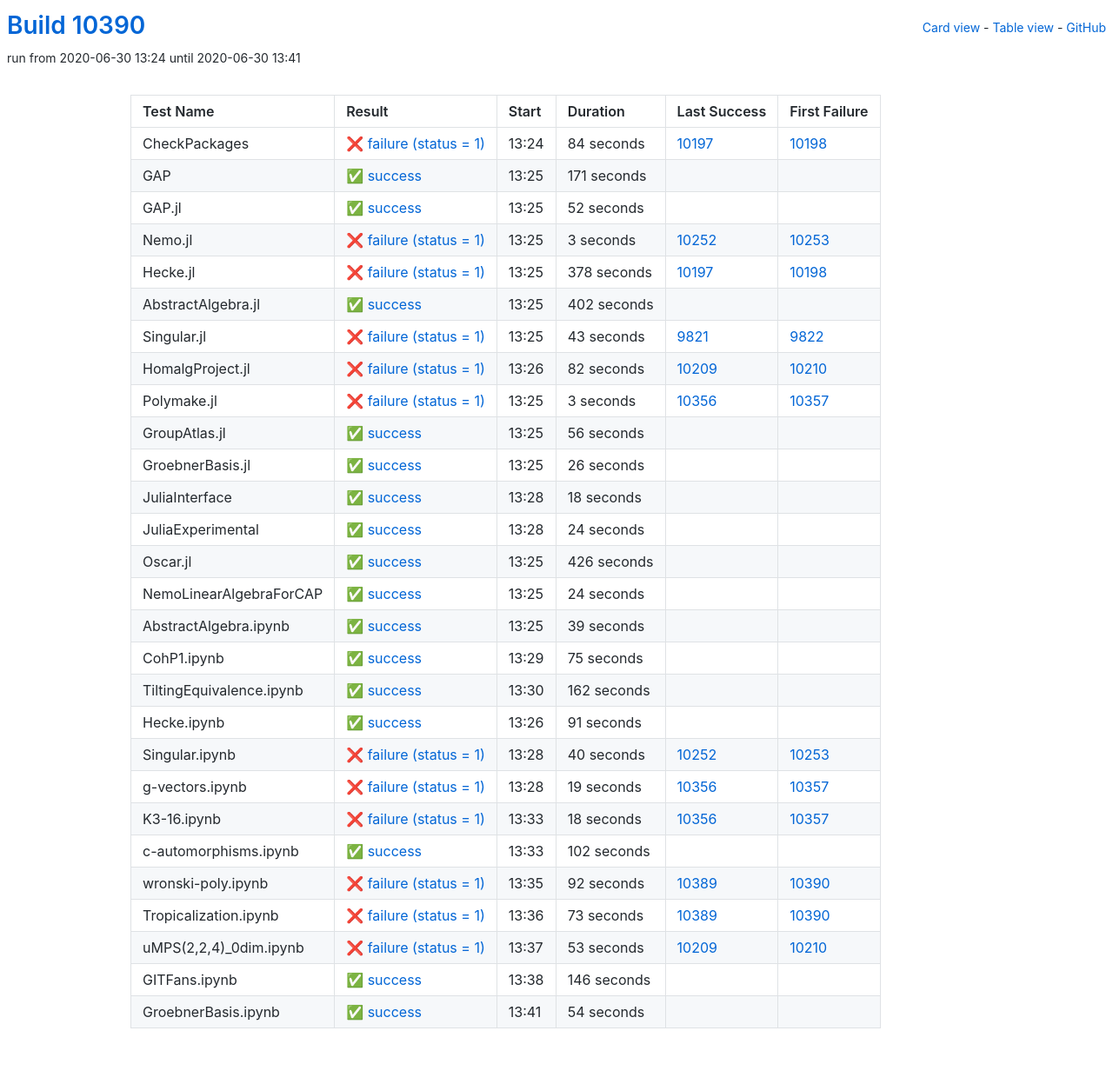
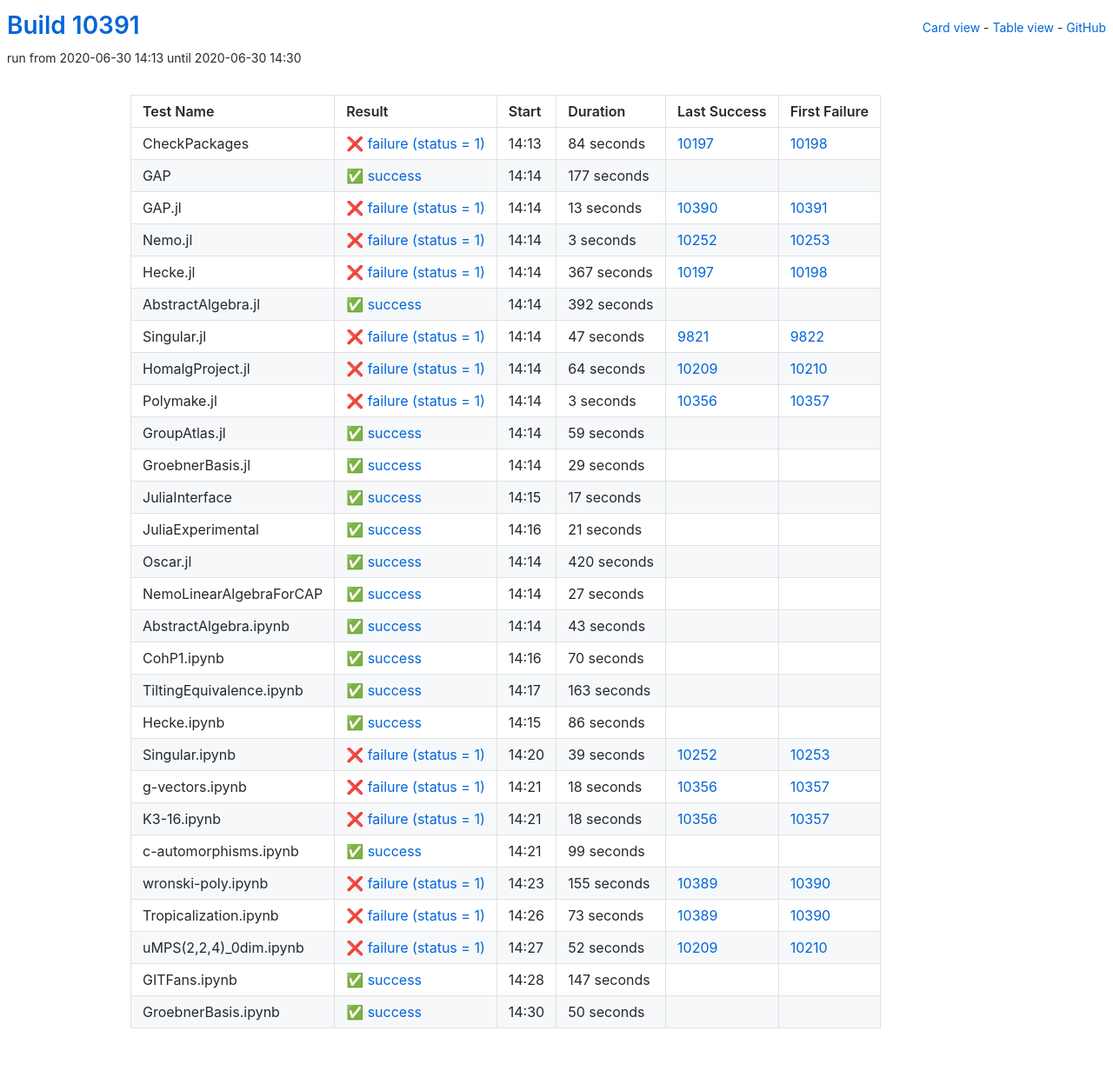
Before and after one commit to oscar-system/oscar-ci-status, a Jekyll site: the page built from table.html, in a window 1280 px wide. Shown: the whole page at 87% size. Built offline with Jekyll 4.4.1, drawn with Linux system fonts in a browser that asks for light colours.

Commit message:
Build #10391

```diff
--- a/_data/ci.yml
+++ b/_data/ci.yml
@@ -1,6 +1,6 @@
 ---
-build: 10390
-build_url: https://oscarci.mathematik.uni-kl.de/job/oscar/10390/
+build: 10391
+build_url: https://oscarci.mathematik.uni-kl.de/job/oscar/10391/
 job: oscar
 organization: oscar-system
 repo: oscar-ci-status
@@ -8,8 +8,8 @@
 tests:
 - name: CheckPackages
   id: checkpackages
-  log: https://oscarci.mathematik.uni-kl.de/job/oscar/10390/artifact/logs/build-10390/CheckPackages.log
-  start: 2020-06-30 13:24
+  log: https://oscarci.mathematik.uni-kl.de/job/oscar/10391/artifact/logs/build-10391/CheckPackages.log
+  start: 2020-06-30 14:13
   success: false
   exitcode: 1
   status: failure
@@ -20,32 +20,32 @@
   first_failure_url: https://oscarci.mathematik.uni-kl.de/job/oscar/10198/
 - name: GAP
   id: gap
-  log: https://oscarci.mathematik.uni-kl.de/job/oscar/10390/artifact/logs/build-10390/GAP.log
-  start: 2020-06-30 13:25
+  log: https://oscarci.mathematik.uni-kl.de/job/oscar/10391/artifact/logs/build-10391/GAP.log
+  start: 2020-06-30 14:14
   success: true
   exitcode: 0
   status: success
-  duration: 171
+  duration: 177
   last_success: false
   last_success_url:
   first_failure: false
   first_failure_url:
 - name: GAP.jl
   id: gap-jl
-  log: https://oscarci.mathematik.uni-kl.de/job/oscar/10390/artifact/logs/build-10390/GAP.jl.log
-  start: 2020-06-30 13:25
-  success: true
-  exitcode: 0
-  status: success
-  duration: 52
-  last_success: false
-  last_success_url:
-  first_failure: false
-  first_failure_url:
+  log: https://oscarci.mathematik.uni-kl.de/job/oscar/10391/artifact/logs/build-10391/GAP.jl.log
+  start: 2020-06-30 14:14
+  success: false
+  exitcode: 1
+  status: failure
+  duration: 13
+  last_success: 10390
+  last_success_url: https://oscarci.mathematik.uni-kl.de/job/oscar/10390/
+  first_failure: 10391
+  first_failure_url: https://oscarci.mathematik.uni-kl.de/job/oscar/10391/
 - name: Nemo.jl
   id: nemo-jl
-  log: https://oscarci.mathematik.uni-kl.de/job/oscar/10390/artifact/logs/build-10390/Nemo.jl.log
-  start: 2020-06-30 13:25
+  log: https://oscarci.mathematik.uni-kl.de/job/oscar/10391/artifact/logs/build-10391/Nemo.jl.log
+  start: 2020-06-30 14:14
   success: false
   exitcode: 1
   status: failure
@@ -56,56 +56,56 @@
   first_failure_url: https://oscarci.mathematik.uni-kl.de/job/oscar/10253/
 - name: Hecke.jl
   id: hecke-jl
-  log: https://oscarci.mathematik.uni-kl.de/job/oscar/10390/artifact/logs/build-10390/Hecke.jl.log
-  start: 2020-06-30 13:25
+  log: https://oscarci.mathematik.uni-kl.de/job/oscar/10391/artifact/logs/build-10391/Hecke.jl.log
+  start: 2020-06-30 14:14
   success: false
   exitcode: 1
   status: failure
-  duration: 378
+  duration: 367
   last_success: 10197
   last_success_url: https://oscarci.mathematik.uni-kl.de/job/oscar/10197/
   first_failure: 10198
   first_failure_url: https://oscarci.mathematik.uni-kl.de/job/oscar/10198/
 - name: AbstractAlgebra.jl
   id: abstractalgebra-jl
-  log: https://oscarci.mathematik.uni-kl.de/job/oscar/10390/artifact/logs/build-10390/AbstractAlgebra.jl.log
-  start: 2020-06-30 13:25
+  log: https://oscarci.mathematik.uni-kl.de/job/oscar/10391/artifact/logs/build-10391/AbstractAlgebra.jl.log
+  start: 2020-06-30 14:14
   success: true
   exitcode: 0
   status: success
-  duration: 402
+  duration: 392
   last_success: false
   last_success_url:
   first_failure: false
   first_failure_url:
 - name: Singular.jl
   id: singular-jl
-  log: https://oscarci.mathematik.uni-kl.de/job/oscar/10390/artifact/logs/build-10390/Singular.jl.log
-  start: 2020-06-30 13:25
+  log: https://oscarci.mathematik.uni-kl.de/job/oscar/10391/artifact/logs/build-10391/Singular.jl.log
+  start: 2020-06-30 14:14
   success: false
   exitcode: 1
   status: failure
-  duration: 43
+  duration: 47
   last_success: 9821
   last_success_url: https://oscarci.mathematik.uni-kl.de/job/oscar/9821/
   first_failure: 9822
   first_failure_url: https://oscarci.mathematik.uni-kl.de/job/oscar/9822/
 - name: HomalgProject.jl
   id: homalgproject-jl
-  log: https://oscarci.mathematik.uni-kl.de/job/oscar/10390/artifact/logs/build-10390/HomalgProject.jl.log
-  start: 2020-06-30 13:26
+  log: https://oscarci.mathematik.uni-kl.de/job/oscar/10391/artifact/logs/build-10391/HomalgProject.jl.log
+  start: 2020-06-30 14:14
   success: false
   exitcode: 1
   status: failure
-  duration: 82
+  duration: 64
   last_success: 10209
   last_success_url: https://oscarci.mathematik.uni-kl.de/job/oscar/10209/
   first_failure: 10210
   first_failure_url: https://oscarci.mathematik.uni-kl.de/job/oscar/10210/
 - name: Polymake.jl
   id: polymake-jl
-  log: https://oscarci.mathematik.uni-kl.de/job/oscar/10390/artifact/logs/build-10390/Polymake.jl.log
-  start: 2020-06-30 13:25
+  log: https://oscarci.mathematik.uni-kl.de/job/oscar/10391/artifact/logs/build-10391/Polymake.jl.log
+  start: 2020-06-30 14:14
   success: false
   exitcode: 1
   status: failure
@@ -116,152 +116,152 @@
   first_failure_url: https://oscarci.mathematik.uni-kl.de/job/oscar/10357/
 - name: GroupAtlas.jl
   id: groupatlas-jl
-  log: https://oscarci.mathematik.uni-kl.de/job/oscar/10390/artifact/logs/build-10390/GroupAtlas.jl.log
-  start: 2020-06-30 13:25
+  log: https://oscarci.mathematik.uni-kl.de/job/oscar/10391/artifact/logs/build-10391/GroupAtlas.jl.log
+  start: 2020-06-30 14:14
   success: true
   exitcode: 0
   status: success
-  duration: 56
+  duration: 59
   last_success: false
   last_success_url:
   first_failure: false
   first_failure_url:
 - name: GroebnerBasis.jl
   id: groebnerbasis-jl
-  log: https://oscarci.mathematik.uni-kl.de/job/oscar/10390/artifact/logs/build-10390/GroebnerBasis.jl.log
-  start: 2020-06-30 13:25
+  log: https://oscarci.mathematik.uni-kl.de/job/oscar/10391/artifact/logs/build-10391/GroebnerBasis.jl.log
+  start: 2020-06-30 14:14
   success: true
   exitcode: 0
   status: success
-  duration: 26
+  duration: 29
   last_success: false
   last_success_url:
   first_failure: false
   first_failure_url:
 - name: JuliaInterface
   id: juliainterface
-  log: https://oscarci.mathematik.uni-kl.de/job/oscar/10390/artifact/logs/build-10390/JuliaInterface.log
-  start: 2020-06-30 13:28
+  log: https://oscarci.mathematik.uni-kl.de/job/oscar/10391/artifact/logs/build-10391/JuliaInterface.log
+  start: 2020-06-30 14:15
   success: true
   exitcode: 0
   status: success
-  duration: 18
+  duration: 17
   last_success: false
   last_success_url:
   first_failure: false
   first_failure_url:
 - name: JuliaExperimental
   id: juliaexperimental
-  log: https://oscarci.mathematik.uni-kl.de/job/oscar/10390/artifact/logs/build-10390/JuliaExperimental.log
-  start: 2020-06-30 13:28
+  log: https://oscarci.mathematik.uni-kl.de/job/oscar/10391/artifact/logs/build-10391/JuliaExperimental.log
+  start: 2020-06-30 14:16
   success: true
   exitcode: 0
   status: success
-  duration: 24
+  duration: 21
   last_success: false
   last_success_url:
   first_failure: false
   first_failure_url:
 - name: Oscar.jl
   id: oscar-jl
-  log: https://oscarci.mathematik.uni-kl.de/job/oscar/10390/artifact/logs/build-10390/Oscar.jl.log
-  start: 2020-06-30 13:25
+  log: https://oscarci.mathematik.uni-kl.de/job/oscar/10391/artifact/logs/build-10391/Oscar.jl.log
+  start: 2020-06-30 14:14
   success: true
   exitcode: 0
   status: success
-  duration: 426
+  duration: 420
   last_success: false
   last_success_url:
   first_failure: false
   first_failure_url:
 - name: NemoLinearAlgebraForCAP
   id: nemolinearalgebraforcap
-  log: https://oscarci.mathematik.uni-kl.de/job/oscar/10390/artifact/logs/build-10390/NemoLinearAlgebraForCAP.log
-  start: 2020-06-30 13:25
+  log: https://oscarci.mathematik.uni-kl.de/job/oscar/10391/artifact/logs/build-10391/NemoLinearAlgebraForCAP.log
+  start: 2020-06-30 14:14
   success: true
   exitcode: 0
   status: success
-  duration: 24
+  duration: 27
   last_success: false
   last_success_url:
   first_failure: false
   first_failure_url:
 - name: AbstractAlgebra.ipynb
   id: abstractalgebra-ipynb
-  log: https://oscarci.mathematik.uni-kl.de/job/oscar/10390/artifact/logs/build-10390/AbstractAlgebra.ipynb.log
-  start: 2020-06-30 13:25
+  log: https://oscarci.mathematik.uni-kl.de/job/oscar/10391/artifact/logs/build-10391/AbstractAlgebra.ipynb.log
+  start: 2020-06-30 14:14
   success: true
   exitcode: 0
   status: success
-  duration: 39
+  duration: 43
   last_success: false
   last_success_url:
   first_failure: false
   first_failure_url:
 - name: CohP1.ipynb
   id: cohp1-ipynb
-  log: https://oscarci.mathematik.uni-kl.de/job/oscar/10390/artifact/logs/build-10390/CohP1.ipynb.log
-  start: 2020-06-30 13:29
+  log: https://oscarci.mathematik.uni-kl.de/job/oscar/10391/artifact/logs/build-10391/CohP1.ipynb.log
+  start: 2020-06-30 14:16
   success: true
   exitcode: 0
   status: success
-  duration: 75
+  duration: 70
   last_success: false
   last_success_url:
   first_failure: false
   first_failure_url:
 - name: TiltingEquivalence.ipynb
   id: tiltingequivalence-ipynb
-  log: https://oscarci.mathematik.uni-kl.de/job/oscar/10390/artifact/logs/build-10390/TiltingEquivalence.ipynb.log
-  start: 2020-06-30 13:30
+  log: https://oscarci.mathematik.uni-kl.de/job/oscar/10391/artifact/logs/build-10391/TiltingEquivalence.ipynb.log
+  start: 2020-06-30 14:17
   success: true
   exitcode: 0
   status: success
-  duration: 162
+  duration: 163
   last_success: false
   last_success_url:
   first_failure: false
   first_failure_url:
 - name: Hecke.ipynb
   id: hecke-ipynb
-  log: https://oscarci.mathematik.uni-kl.de/job/oscar/10390/artifact/logs/build-10390/Hecke.ipynb.log
-  start: 2020-06-30 13:26
+  log: https://oscarci.mathematik.uni-kl.de/job/oscar/10391/artifact/logs/build-10391/Hecke.ipynb.log
+  start: 2020-06-30 14:15
   success: true
   exitcode: 0
   status: success
-  duration: 91
+  duration: 86
   last_success: false
   last_success_url:
   first_failure: false
   first_failure_url:
 - name: Singular.ipynb
   id: singular-ipynb
-  log: https://oscarci.mathematik.uni-kl.de/job/oscar/10390/artifact/logs/build-10390/Singular.ipynb.log
-  start: 2020-06-30 13:28
+  log: https://oscarci.mathematik.uni-kl.de/job/oscar/10391/artifact/logs/build-10391/Singular.ipynb.log
+  start: 2020-06-30 14:20
   success: false
   exitcode: 1
   status: failure
-  duration: 40
+  duration: 39
   last_success: 10252
   last_success_url: https://oscarci.mathematik.uni-kl.de/job/oscar/10252/
   first_failure: 10253
   first_failure_url: https://oscarci.mathematik.uni-kl.de/job/oscar/10253/
 - name: g-vectors.ipynb
   id: g-vectors-ipynb
-  log: https://oscarci.mathematik.uni-kl.de/job/oscar/10390/artifact/logs/build-10390/g-vectors.ipynb.log
-  start: 2020-06-30 13:28
+  log: https://oscarci.mathematik.uni-kl.de/job/oscar/10391/artifact/logs/build-10391/g-vectors.ipynb.log
+  start: 2020-06-30 14:21
   success: false
   exitcode: 1
   status: failure
-  duration: 19
+  duration: 18
   last_success: 10356
   last_success_url: https://oscarci.mathematik.uni-kl.de/job/oscar/10356/
   first_failure: 10357
   first_failure_url: https://oscarci.mathematik.uni-kl.de/job/oscar/10357/
 - name: K3-16.ipynb
   id: k3-16-ipynb
-  log: https://oscarci.mathematik.uni-kl.de/job/oscar/10390/artifact/logs/build-10390/K3-16.ipynb.log
-  start: 2020-06-30 13:33
+  log: https://oscarci.mathematik.uni-kl.de/job/oscar/10391/artifact/logs/build-10391/K3-16.ipynb.log
+  start: 2020-06-30 14:21
   success: false
   exitcode: 1
   status: failure
@@ -272,32 +272,32 @@
   first_failure_url: https://oscarci.mathematik.uni-kl.de/job/oscar/10357/
 - name: c-automorphisms.ipynb
   id: c-automorphisms-ipynb
-  log: https://oscarci.mathematik.uni-kl.de/job/oscar/10390/artifact/logs/build-10390/c-automorphisms.ipynb.log
-  start: 2020-06-30 13:33
+  log: https://oscarci.mathematik.uni-kl.de/job/oscar/10391/artifact/logs/build-10391/c-automorphisms.ipynb.log
+  start: 2020-06-30 14:21
   success: true
   exitcode: 0
   status: success
-  duration: 102
+  duration: 99
   last_success: false
   last_success_url:
   first_failure: false
   first_failure_url:
 - name: wronski-poly.ipynb
   id: wronski-poly-ipynb
-  log: https://oscarci.mathematik.uni-kl.de/job/oscar/10390/artifact/logs/build-10390/wronski-poly.ipynb.log
-  start: 2020-06-30 13:35
+  log: https://oscarci.mathematik.uni-kl.de/job/oscar/10391/artifact/logs/build-10391/wronski-poly.ipynb.log
+  start: 2020-06-30 14:23
   success: false
   exitcode: 1
   status: failure
-  duration: 92
+  duration: 155
   last_success: 10389
   last_success_url: https://oscarci.mathematik.uni-kl.de/job/oscar/10389/
   first_failure: 10390
   first_failure_url: https://oscarci.mathematik.uni-kl.de/job/oscar/10390/
 - name: Tropicalization.ipynb
   id: tropicalization-ipynb
-  log: https://oscarci.mathematik.uni-kl.de/job/oscar/10390/artifact/logs/build-10390/Tropicalization.ipynb.log
-  start: 2020-06-30 13:36
+  log: https://oscarci.mathematik.uni-kl.de/job/oscar/10391/artifact/logs/build-10391/Tropicalization.ipynb.log
+  start: 2020-06-30 14:26
   success: false
   exitcode: 1
   status: failure
@@ -308,36 +308,36 @@
   first_failure_url: https://oscarci.mathematik.uni-kl.de/job/oscar/10390/
 - name: uMPS(2,2,4)_0dim.ipynb
   id: umps-2-2-4-0dim-ipynb
-  log: https://oscarci.mathematik.uni-kl.de/job/oscar/10390/artifact/logs/build-10390/uMPS-2-2-4-_0dim.ipynb.log
-  start: 2020-06-30 13:37
+  log: https://oscarci.mathematik.uni-kl.de/job/oscar/10391/artifact/logs/build-10391/uMPS-2-2-4-_0dim.ipynb.log
+  start: 2020-06-30 14:27
   success: false
   exitcode: 1
   status: failure
-  duration: 53
+  duration: 52
   last_success: 10209
   last_success_url: https://oscarci.mathematik.uni-kl.de/job/oscar/10209/
   first_failure: 10210
   first_failure_url: https://oscarci.mathematik.uni-kl.de/job/oscar/10210/
 - name: GITFans.ipynb
   id: gitfans-ipynb
-  log: https://oscarci.mathematik.uni-kl.de/job/oscar/10390/artifact/logs/build-10390/GITFans.ipynb.log
-  start: 2020-06-30 13:38
+  log: https://oscarci.mathematik.uni-kl.de/job/oscar/10391/artifact/logs/build-10391/GITFans.ipynb.log
+  start: 2020-06-30 14:28
   success: true
   exitcode: 0
   status: success
-  duration: 146
+  duration: 147
   last_success: false
   last_success_url:
   first_failure: false
   first_failure_url:
 - name: GroebnerBasis.ipynb
   id: groebnerbasis-ipynb
-  log: https://oscarci.mathematik.uni-kl.de/job/oscar/10390/artifact/logs/build-10390/GroebnerBasis.ipynb.log
-  start: 2020-06-30 13:41
+  log: https://oscarci.mathematik.uni-kl.de/job/oscar/10391/artifact/logs/build-10391/GroebnerBasis.ipynb.log
+  start: 2020-06-30 14:30
   success: true
   exitcode: 0
   status: success
-  duration: 54
+  duration: 50
   last_success: false
   last_success_url:
   first_failure: false
```
Also changed, not shown: README.md.
